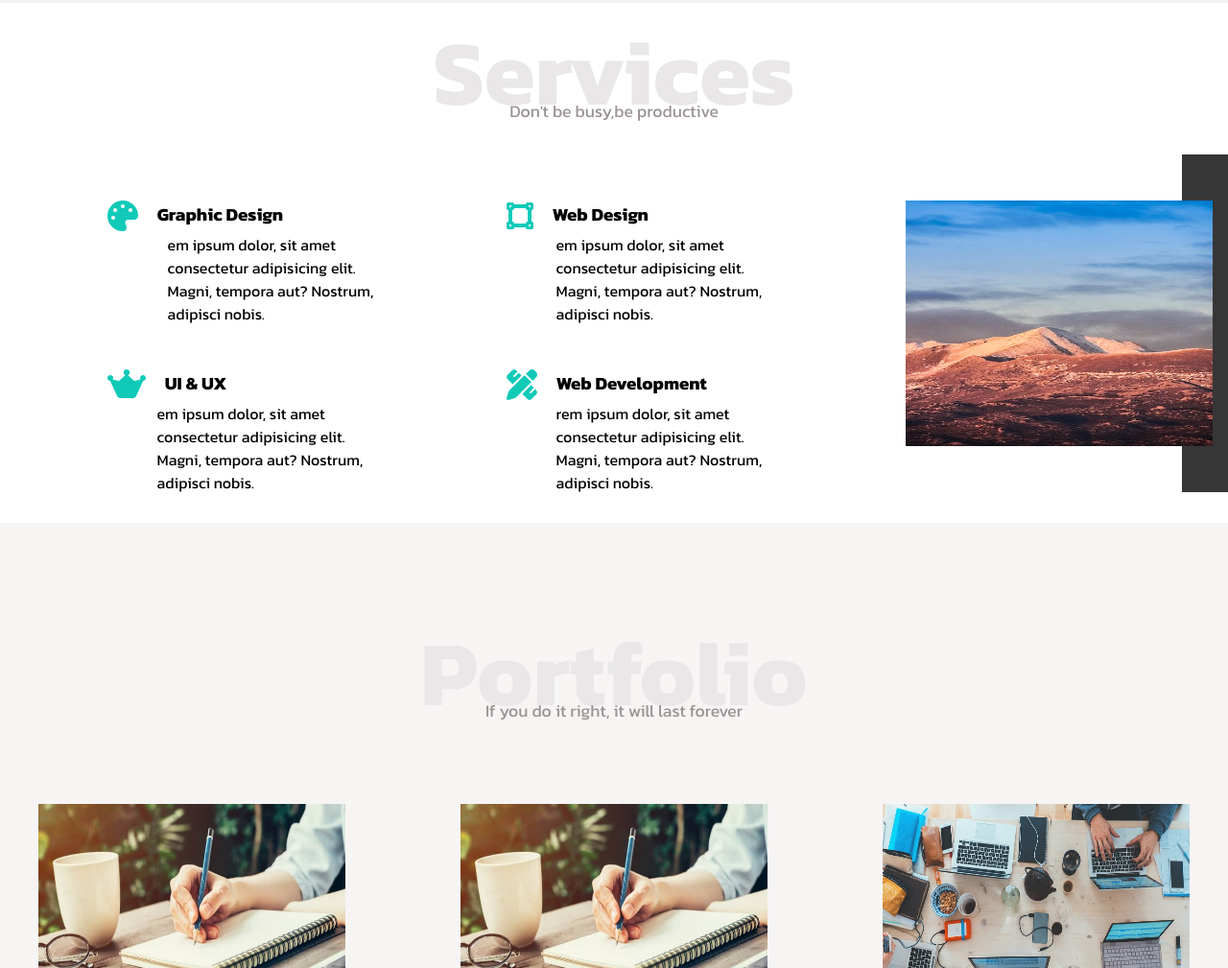
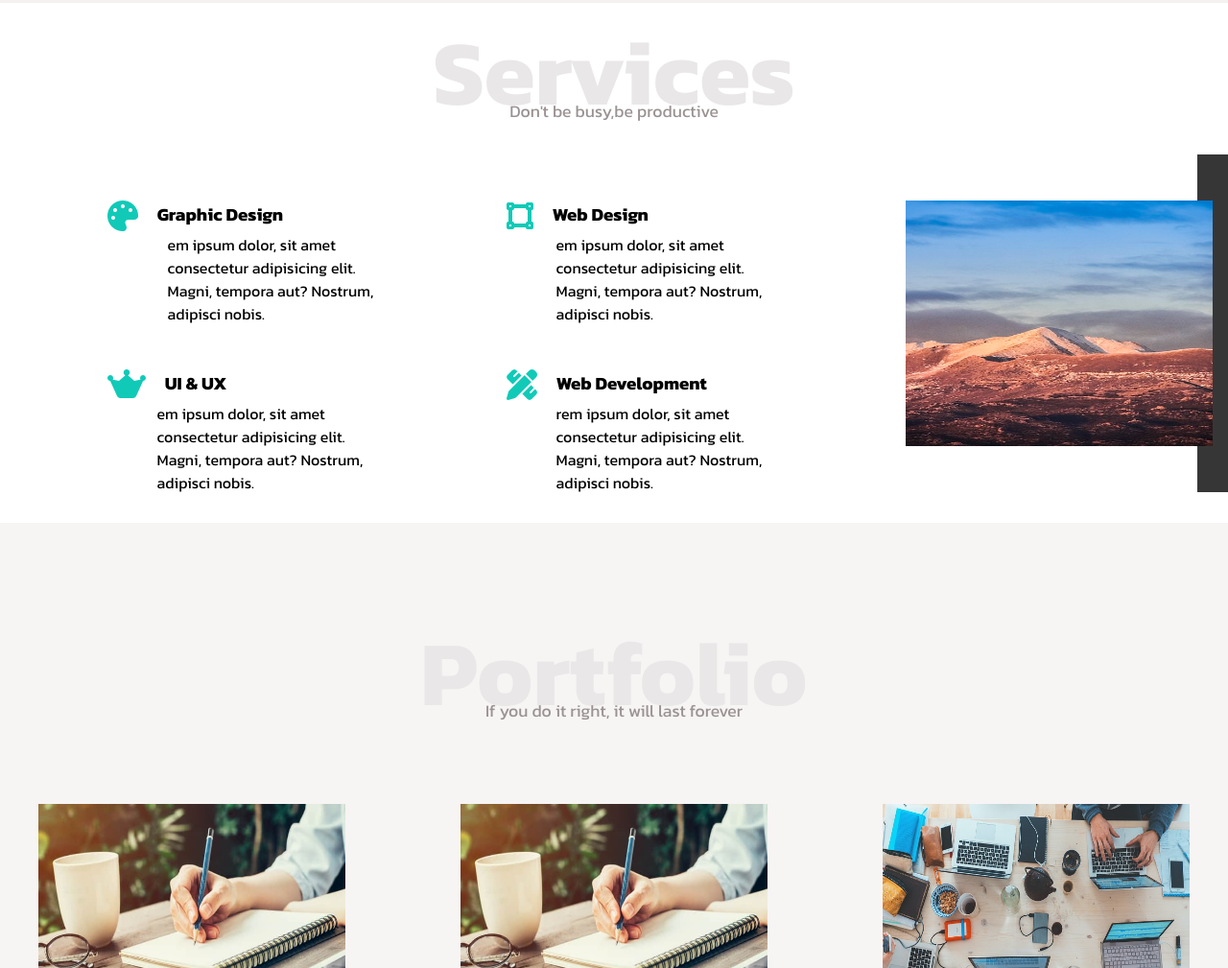
Before and after one commit to MONJI007/first-template.html, a plain HTML site: page index.html in a window 1280 px wide. Shown: the part 1175-2184 px from the top of the page at 96% size. Drawn offline with Linux system fonts and the light colour scheme.

Commit message:
Update first-template.css

```diff
--- a/first-template.css
+++ b/first-template.css
@@ -135,7 +135,7 @@ ul {
     height: 22rem;
     width: 5rem;
     background-color: rgb(55, 54, 54);
-    left: 18rem;
+    left: 19rem;
     top: -3rem;
     position: absolute;z-index: -1;
 }
```
